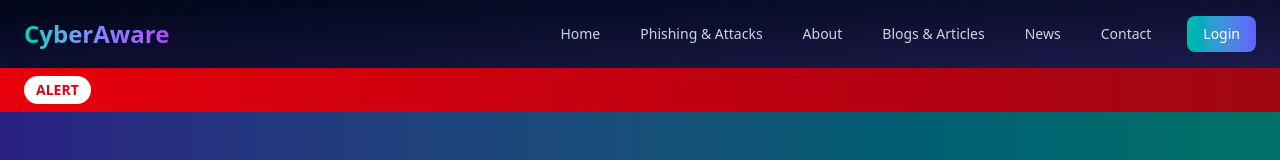
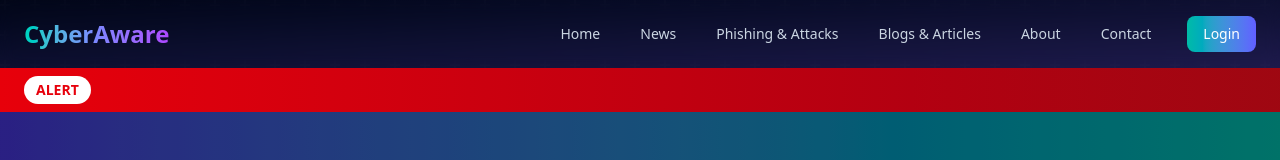
Before and after one commit to amankhan2005/CyberAware, a Next.js app in the folder frontend/: page / in a window 1280 px wide. Shown: the top 160 px of the page. Built offline with nearby package versions, Linux system fonts and the light colour scheme.

Commit message:
Update Navbar component: reorder navigation items and improve formatting

```diff
--- a/frontend/src/components/Navbar.jsx
+++ b/frontend/src/components/Navbar.jsx
@@ -8,10 +8,10 @@ const Navbar = () => {
   // Navigation items array with their paths
   const navItems = [
     { name: 'Home', path: '/' },
+    { name: 'News', path: '/news' },
     { name: 'Phishing & Attacks', path: '/phishing_and_attacks' },
+    { name: 'Blogs & Articles', path: '/blogs_and_articles' },
     { name: 'About', path: '/about' },
-    { name: 'Blogs & Articles', path: '/blogs_and_articles' },
-    { name: 'News', path: '/news' },
     { name: 'Contact', path: '/contact' }
   ];
 
```
